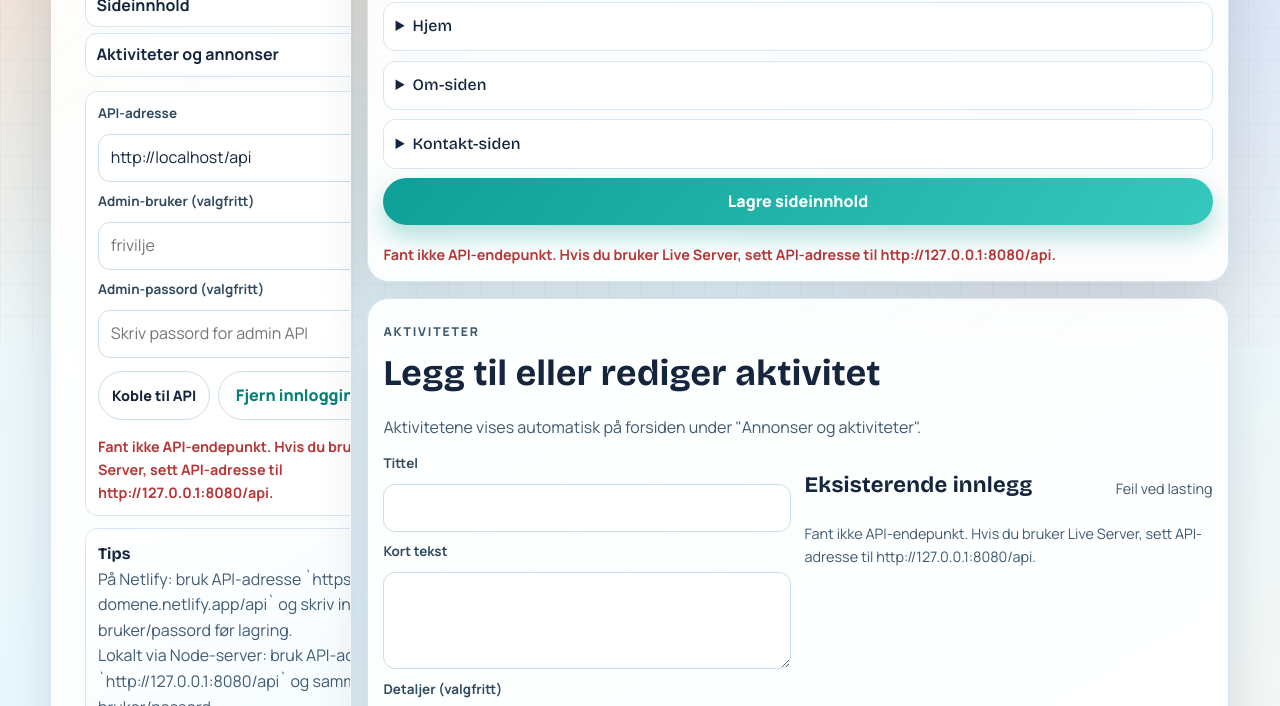
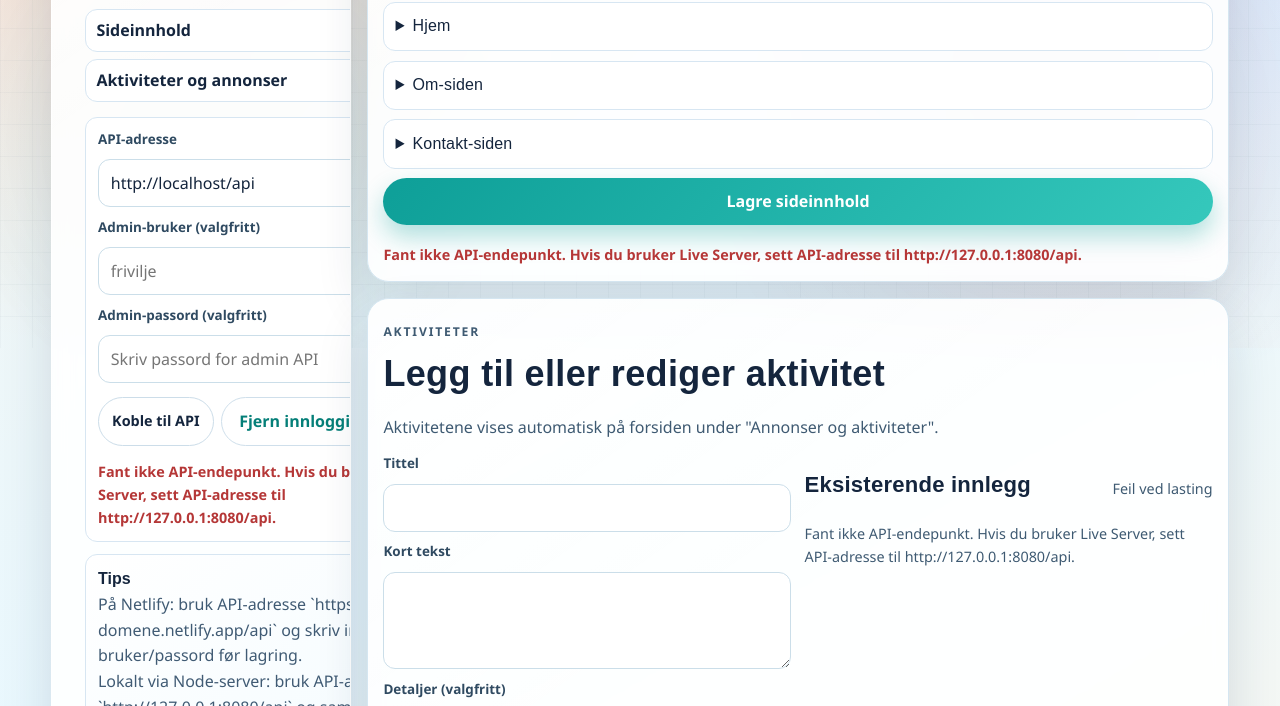
Before and after one commit to piyushsharma1209/FriVilje, a website: page admin.html in a window 1280 px wide. Shown: the part 452-1158 px from the top of the page. Drawn offline with nearby package versions, Linux system fonts and the light colour scheme; no server answers.

Commit message:
Update admin.html

```diff
--- a/admin.html
+++ b/admin.html
@@ -8,9 +8,9 @@
   <link rel="icon" href="/favicon.svg" type="image/svg+xml">
   <link rel="preconnect" href="https://fonts.googleapis.com">
   <link rel="preconnect" href="https://fonts.gstatic.com" crossorigin>
-  <link href="https://fonts.googleapis.com/css2?family=Bricolage+Grotesque:wght@500;600;700;800&family=Manrope:wght@400;500;600;700;800&display=swap" rel="stylesheet">
-  <link rel="stylesheet" href="styles.css">
-  <script src="admin.js" defer></script>
+  <link href="https://fonts.googleapis.com/css2?family=Sora:wght@500;600;700;800&family=Source+Sans+3:wght@400;500;600;700&display=swap" rel="stylesheet">
+  <link rel="stylesheet" href="styles.css?v=20260527d">
+  <script src="admin.js?v=20260527d" defer></script>
 </head>
 <body class="page-admin">
   <a class="skip-link" href="#adminMain">Hopp til admin-innhold</a>
```
